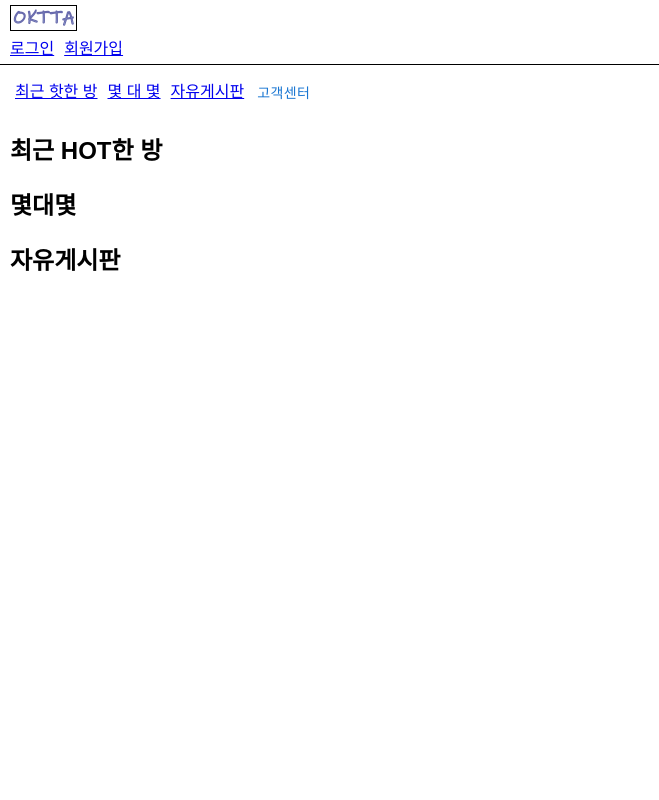
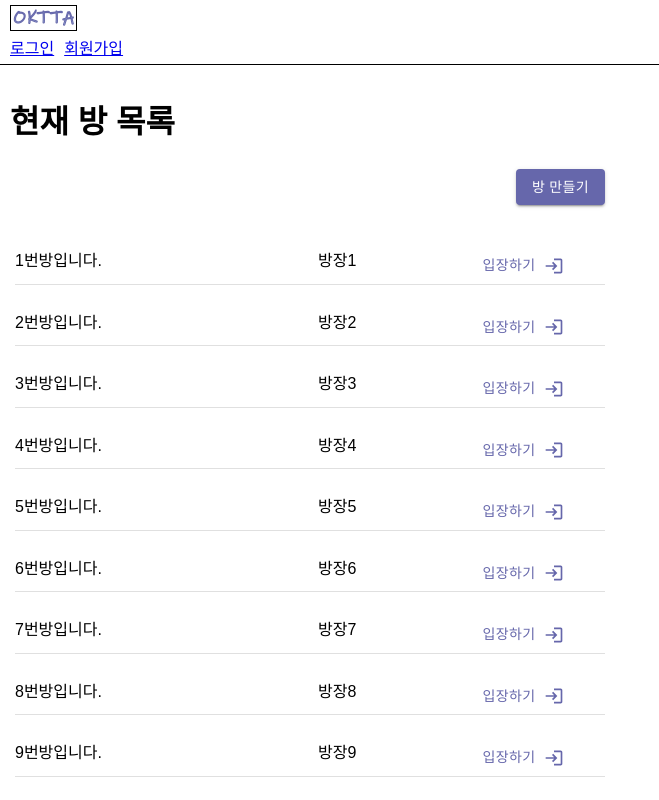
Before and after one commit to JuKyYoon/Oktta, a React app in the folder frontend/: page /article/list in a window 1280 px wide. Shown: the top 800 px of the page, without its empty margins (0-659 px from the left). Built offline with nearby package versions, Linux system fonts and the light colour scheme.

Commit message:
feat: create session list page

```diff
--- /dev/null
+++ b/frontend/src/components/SessionInfo.js
@@ -0,0 +1,41 @@
+import React from 'react';
+import { Button } from '@mui/material';
+import LoginOutlinedIcon from '@mui/icons-material/LoginOutlined';
+import { createTheme, ThemeProvider } from '@mui/material/styles';
+import Grid from '@mui/material/Grid';
+import { Link } from 'react-router-dom';
+
+const SessionInfo = (props) => {
+  const theme = createTheme({
+    palette: {
+      veriperi: {
+        main: '#6667AB',
+        contrastText: '#fff',
+      },
+    },
+  });
+  return (
+    <ThemeProvider theme={theme}>
+      <Grid container spacing={2}>
+        <Grid item xs={6}>
+          {props.title}
+        </Grid>
+        <Grid item xs={3}>
+          {props.publisher}
+        </Grid>
+        <Grid item xs={3}>
+          <Link to={`/article/${props.id}`} style={{ textDecoration: 'none' }}>
+            <Button
+              variant='text'
+              color='veriperi'
+              endIcon={<LoginOutlinedIcon />}>
+              입장하기
+            </Button>
+          </Link>
+        </Grid>
+      </Grid>
+    </ThemeProvider>
+  );
+};
+
+export default SessionInfo;
--- a/frontend/src/modules/index.js
+++ b/frontend/src/modules/index.js
@@ -1,8 +1,10 @@
 import { combineReducers } from 'redux';
-import user from './user'
+import user from './user';
+import session from './session';
 
 const rootReducer = combineReducers({
   user,
+  session,
 });
 
 export default rootReducer;
--- /dev/null
+++ b/frontend/src/modules/session.js
@@ -0,0 +1,15 @@
+import { GET_SESSION } from '../modules/type.js';
+
+const initState = {
+  sessions: null,
+};
+
+export default function (state = initState, action) {
+  switch (action.type) {
+    case GET_SESSION:
+      state.sessions = action.payload;
+      return { ...state };
+    default:
+      return { ...state };
+  }
+}
--- /dev/null
+++ b/frontend/src/modules/type.js
@@ -0,0 +1 @@
+export const GET_SESSION = 'session/GET_SESSION';
--- /dev/null
+++ b/frontend/src/pages/CreateSession.js
@@ -0,0 +1,13 @@
+import React from 'react';
+import { useState } from 'react-redux';
+const CreateSession = () => {
+  const [title, setTitle] = useState('');
+
+  return (
+    <div>
+      <h2>여기서 session을 만들어봅시다.</h2>
+    </div>
+  );
+};
+
+export default CreateSession;
--- /dev/null
+++ b/frontend/src/pages/SessionList.js
@@ -0,0 +1,61 @@
+import React from 'react';
+import SessionInfo from '../components/SessionInfo';
+import { Link } from 'react-router-dom';
+import { Box, List, ListItem, Button, Stack } from '@mui/material';
+import { createTheme, ThemeProvider } from '@mui/material/styles';
+import { useDispatch, useSelector } from 'react-redux';
+import { getSession } from '../services/sesseionService';
+
+const SessionList = () => {
+  // dummy data
+
+  const dispatch = useDispatch();
+  dispatch(getSession());
+  const sessionList = useSelector((state) => state.session.sessions);
+  const theme = createTheme({
+    palette: {
+      veriperi: {
+        main: '#6667AB',
+        contrastText: '#fff',
+      },
+    },
+  });
+  return (
+    <ThemeProvider theme={theme}>
+      <div className='form'>
+        <h1>현재 방 목록</h1>
+        <Box sx={{ width: '100%', maxWidth: 600, bgcolor: 'background.paper' }}>
+          <Stack direction='row' justifyContent='end'>
+            <Link to={`/article/create`} style={{ textDecoration: 'none' }}>
+              <Button variant='contained' color='veriperi'>
+                방 만들기
+              </Button>
+            </Link>
+          </Stack>
+
+          <nav aria-label='secondary mailbox folders'>
+            <List>
+              {sessionList.map((session) => {
+                return (
+                  <ListItem
+                    disablePadding
+                    key={session.id}
+                    sx={{ mt: 3 }}
+                    divider={true}>
+                    <SessionInfo
+                      title={session.title}
+                      publisher={session.publisher}
+                      id={session.id}
+                    />
+                  </ListItem>
+                );
+              })}
+            </List>
+          </nav>
+        </Box>
+      </div>
+    </ThemeProvider>
+  );
+};
+
+export default SessionList;
--- a/frontend/src/routes/Article.js
+++ b/frontend/src/routes/Article.js
@@ -1,18 +1,19 @@
 import React from 'react';
 import { Route, Routes } from 'react-router-dom';
 import Home from '../pages/Home';
+import SessionList from '../pages/SessionList';
+import CreateSession from '../pages/CreateSession';
 
 const Article = () => {
-
   return (
     <Routes>
-      <Route path="list" element={<Home />} />
-      <Route path="create" element={<Home />} />
-      <Route path="popular" element={<Home />} />
-      <Route path=":id" element={<Home />} />
-      <Route path=":id/share" element={<Home />} />
+      <Route path='list' element={<SessionList />} />
+      <Route path='create' element={<CreateSession />} />
+      <Route path='popular' element={<Home />} />
+      <Route path=':id' element={<Home />} />
+      <Route path=':id/share' element={<Home />} />
     </Routes>
-  )
-}
+  );
+};
 
 export default Article;
--- /dev/null
+++ b/frontend/src/services/sesseionService.js
@@ -0,0 +1,26 @@
+import { GET_SESSION } from '../modules/type.js';
+import { store } from '..';
+
+export const getSession = () => {
+  const data = [
+    { id: '0', title: '1번방입니다.', publisher: '방장1' },
+    { id: '1', title: '2번방입니다.', publisher: '방장2' },
+    { id: '2', title: '3번방입니다.', publisher: '방장3' },
+    { id: '3', title: '4번방입니다.', publisher: '방장4' },
+    { id: '4', title: '5번방입니다.', publisher: '방장5' },
+    { id: '5', title: '6번방입니다.', publisher: '방장6' },
+    { id: '6', title: '7번방입니다.', publisher: '방장7' },
+    { id: '7', title: '8번방입니다.', publisher: '방장8' },
+    { id: '8', title: '9번방입니다.', publisher: '방장9' },
+    { id: '9', title: '10번방입니다.', publisher: '방장10' },
+    { id: '10', title: '11번방입니다.', publisher: '방장11' },
+    { id: '11', title: '12번방입니다.', publisher: '방장12' },
+  ];
+  const payload = data;
+
+  //   const payload = '서버로 API 요청해서 받아오기';
+  return {
+    type: GET_SESSION,
+    payload,
+  };
+};
```
